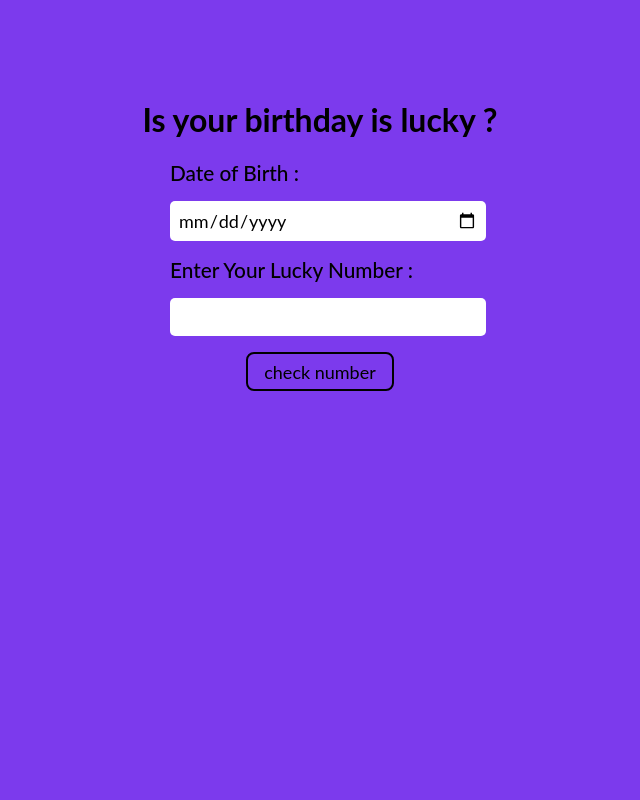
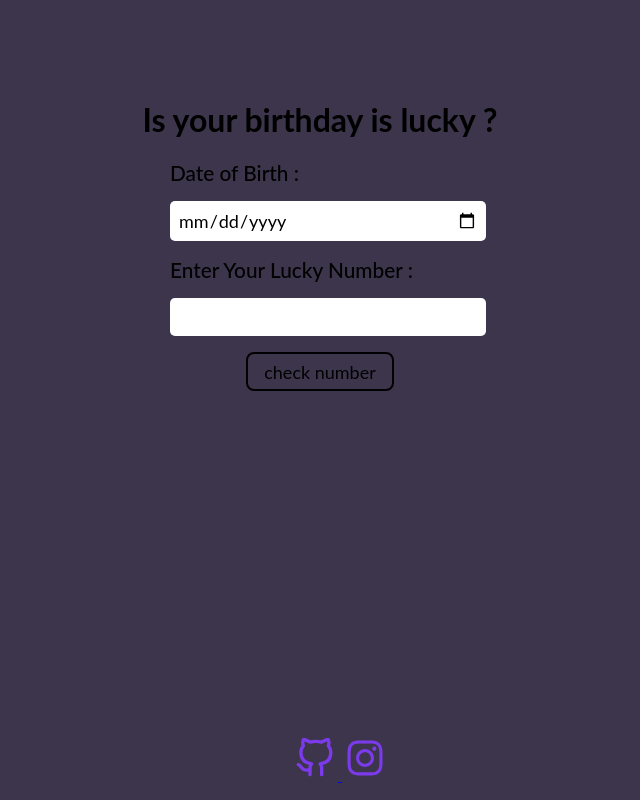
Before and after one commit to sushil-mod/Lucky-Birthday, a plain HTML site: page index.html in a window 1280 px wide. Shown: the whole page, without its empty margins (320-960 px from the left). Drawn offline with Linux system fonts and the light colour scheme.

Commit message:
minor changes

```diff
--- a/index.html
+++ b/index.html
@@ -18,6 +18,22 @@
         <button id="check-number">check number</button>
         <p id="show-luck"></p>
     </main>
+    <footer>
+        <ul class="list-unordered inline-list">
+            <li>
+                <a class="links" href="https://github.com/sushil-mod/" target="_blank">
+                    <img src="images/github.svg" alt="github" />
+                </a>
+            </li>
+            <li>
+                <a class="links" href="https://www.instagram.com/sushil_vwarrior" target="_blank">
+                    <img src="images/instagram.svg" alt="instagram" />
+                </a>
+            </li>
+        </ul>
+
+
+</footer>
 
     <script src="./app.js"></script>
 </body>
--- a/style.css
+++ b/style.css
@@ -1,5 +1,5 @@
 :root {
-    --background-dark: #7c3aed;
+    --background-dark: #3d354b;
     --black: #000;
   }
 
```
Also changed, not shown: images/github.svg (added), images/instagram.svg (added).
